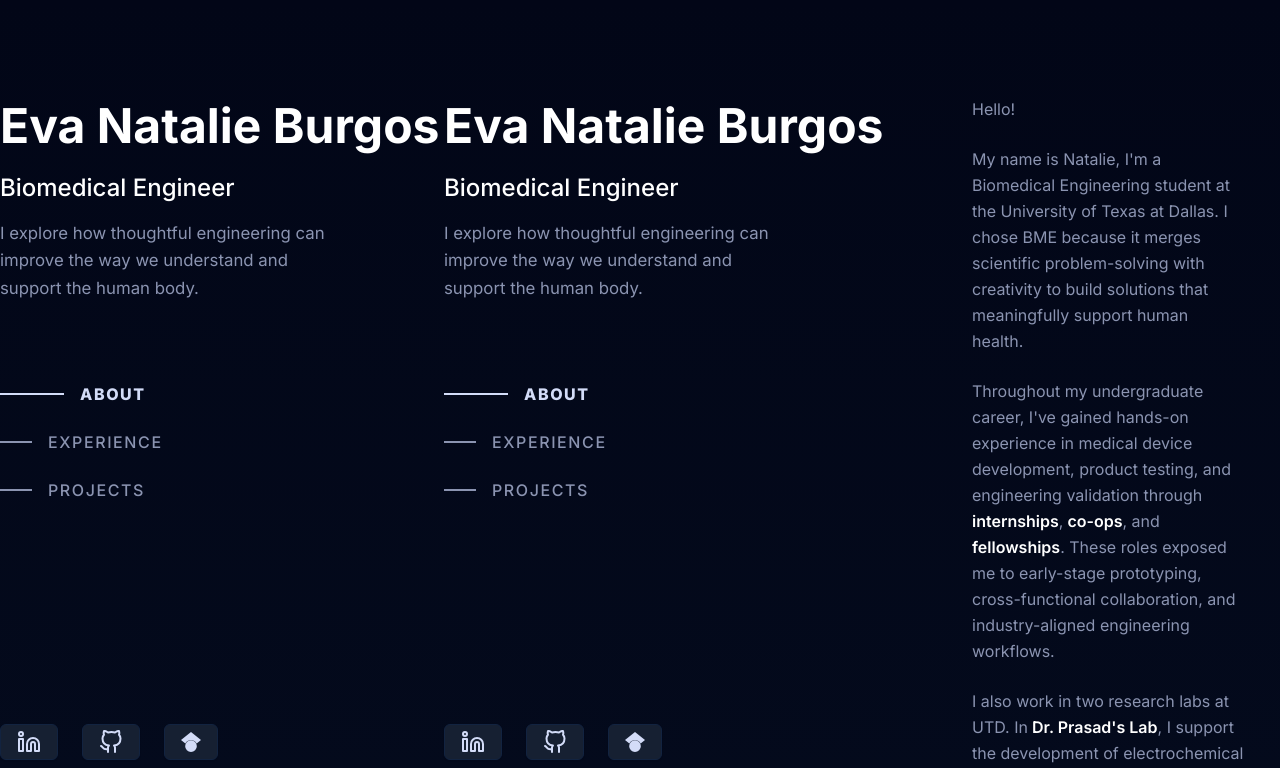
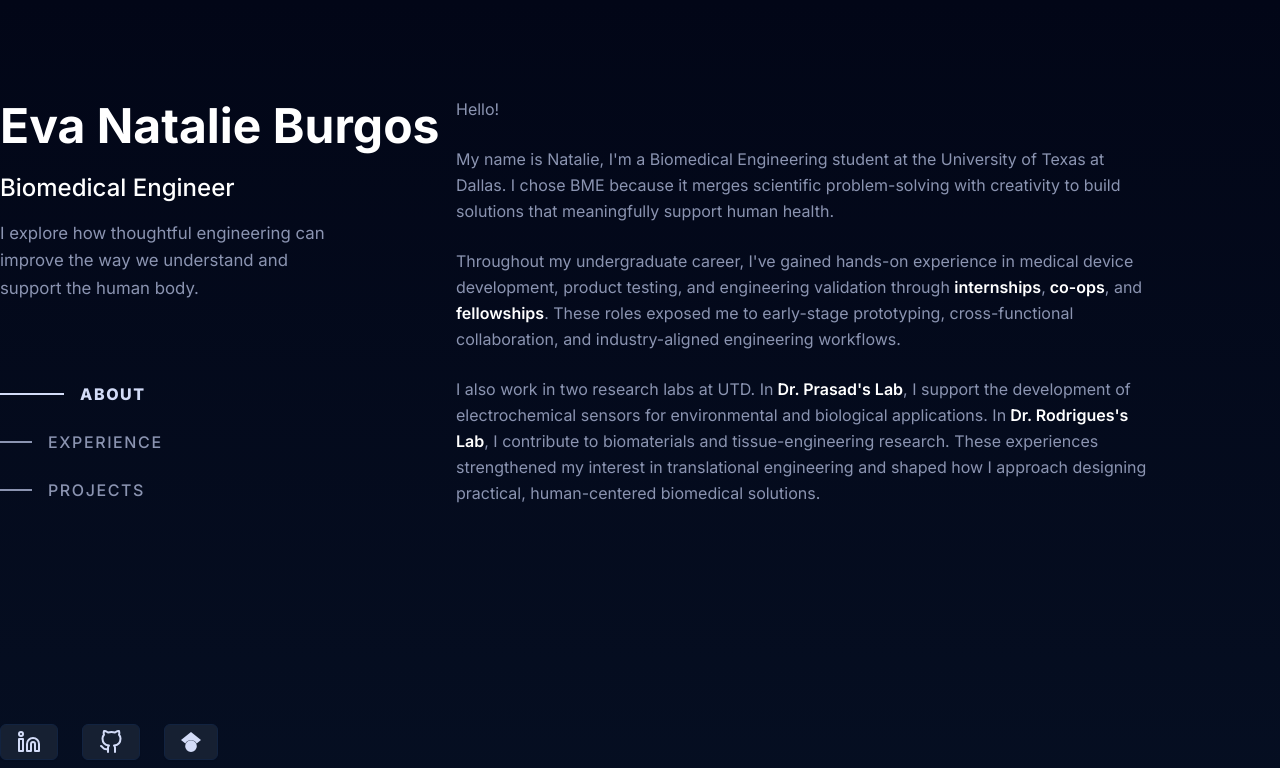
Before and after one commit to slowpoke04/eva-natalie-burgos, a Next.js app: page / in a window 1280 px wide. Shown: the top 768 px of the page. Built offline with nearby package versions, Linux system fonts and the light colour scheme.

Commit message:
Remove duplicate Header render

```diff
--- a/src/app/page.tsx
+++ b/src/app/page.tsx
@@ -13,7 +13,7 @@ export default function Home() {
       <main className="relative z-10">
         <div className="mx-auto max-w-[1300px] px-6">
           <div className="flex flex-col lg:flex-row lg:gap-24">
-            <Header />
+
 
             {/* Scrollable content */}
             <div className="flex-1 pt-24">
--- a/src/components/Contacts.tsx
+++ b/src/components/Contacts.tsx
@@ -2,7 +2,7 @@
 import { FiGithub, FiLinkedin } from "react-icons/fi";
 import { Button } from "@/components/ui/button";
 
-//import { AiFillGithub, AiFillLinkedin } from "react-icons/ai";
+
 import { SiGooglescholar } from "react-icons/si"; // ← Google Scholar icon
 
 // TODO: magic links and social media, use json or some config file to obtain reference link
--- a/src/components/Header.tsx
+++ b/src/components/Header.tsx
@@ -8,7 +8,7 @@ const Header = () => {
   return (
     <aside
       className="
-        hidden lg:flex
+        flex
         lg:sticky lg:top-0
         h-screen
         w-[420px]
--- a/src/components/utils/MobileHeader.tsx
+++ /dev/null
@@ -1,26 +0,0 @@
-"use client";
-
-import Menu from "../Menu";
-import PageDetailsFile from "@p/configs/page_details.json";
-
-const MobileHeader = () => {
-  const header = PageDetailsFile.header;
-
-  return (
-    <header className="lg:hidden px-6 py-6 border-b border-white/10">
-      <h1 className="text-2xl font-bold text-white">
-        Eva Natalie Burgos
-      </h1>
-
-      <p className="text-sm text-muted-foreground mt-1">
-        {header.position}
-      </p>
-
-      <div className="mt-4">
-        <Menu MenuDetails={PageDetailsFile.menu} />
-      </div>
-    </header>
-  );
-};
-
-export default MobileHeader;
```
